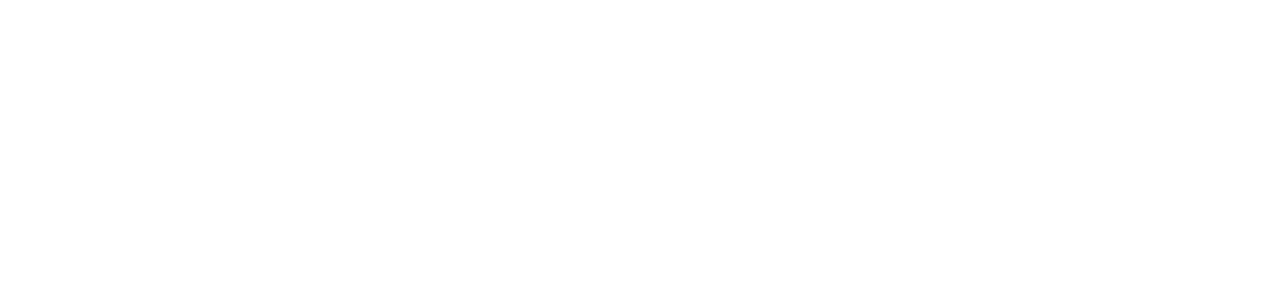
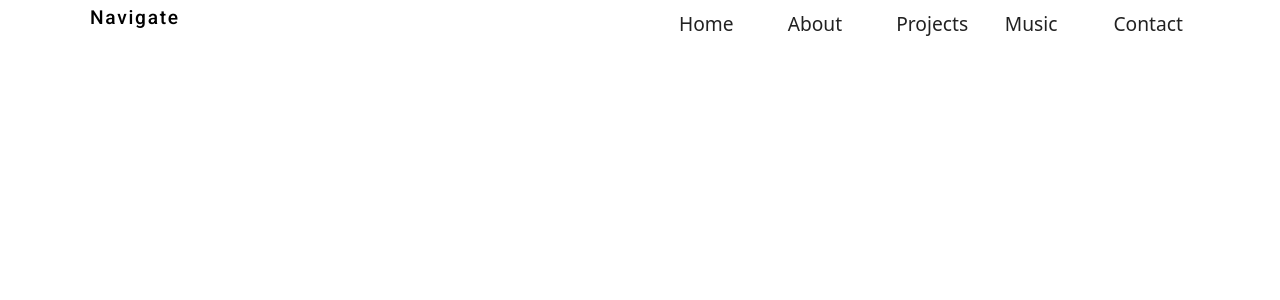
Before and after one commit to HugoCharles997/hugocharles_personal_website, an Angular app: page / in a window 1280 px wide. Shown: the top 300 px of the page. Built offline with nearby package versions, Linux system fonts and the light colour scheme.

Commit message:
add navbar items

```diff
--- a/angular.json
+++ b/angular.json
@@ -27,7 +27,7 @@
             "styles": [
               "@angular/material/prebuilt-themes/deeppurple-amber.css",
               "src/styles.scss",
-              "src/assets/bootstrap-grid.min.css"
+              "node_modules/bootstrap/dist/css/bootstrap.min.css"
             ],
             "scripts": []
           },
--- a/src/app/app.component.html
+++ b/src/app/app.component.html
@@ -1 +1,3 @@
+<app-navbar></app-navbar>
+
 <router-outlet></router-outlet>
--- /dev/null
+++ b/src/app/layout/footer/footer.component.html
@@ -0,0 +1 @@
+<p>footer works!</p>
--- /dev/null
+++ b/src/app/layout/navbar/navbar.component.html
@@ -0,0 +1,46 @@
+<div class="container">
+  <div class="row">
+    <div class="col">
+      <div class="d-flex justify-content-start">
+        <div class="right-toggle-menu">
+          <button class="toggle-button" mat-button [matMenuTriggerFor]="nav">
+            Navigate
+          </button>
+
+          <mat-menu #nav="matMenu">
+            <button mat-menu-item>Home</button>
+            <button mat-menu-item [matMenuTriggerFor]="about">About</button>
+            <button mat-menu-item [matMenuTriggerFor]="projects">
+              Projects
+            </button>
+            <button mat-menu-item>Music</button>
+            <button mat-menu-item>Contact</button>
+          </mat-menu>
+
+          <mat-menu #about="matMenu">
+            <button mat-menu-item>Career</button>
+            <button mat-menu-item>Hobbies</button>
+          </mat-menu>
+
+          <mat-menu #projects="matMenu">
+            <button mat-menu-item>Web Development</button>
+            <button mat-menu-item>Audio Development</button>
+          </mat-menu>
+        </div>
+      </div>
+    </div>
+    <div class="col">
+      <div class="d-flex justify-content-end">
+        <div class="left-navbar">
+          <div class="d-flex">
+            <button class="pl-4 pr-4" mat-menu-item>Home</button>
+            <button class="pl-4 pr-4" mat-menu-item>About</button>
+            <button class="pl-4 pr-4" mat-menu-item>Projects</button>
+            <button class="pl-4 pr-4" mat-menu-item>Music</button>
+            <button class="pl-4 pr-4" mat-menu-item>Contact</button>
+          </div>
+        </div>
+      </div>
+    </div>
+  </div>
+</div>
--- /dev/null
+++ b/src/app/layout/navbar/navbar.component.scss
@@ -0,0 +1,3 @@
+button {
+  font-size: 1.2rem;
+}
--- a/src/index.html
+++ b/src/index.html
@@ -1,14 +1,24 @@
-<!doctype html>
+<!DOCTYPE html>
 <html lang="en">
   <head>
-  <meta charset="utf-8">
+    <meta charset="utf-8" />
     <title>HugocharlesWebsite</title>
-  <base href="/">
-  <meta name="viewport" content="width=device-width, initial-scale=1">
-  <link rel="icon" type="image/x-icon" href="favicon.ico">
-  <link rel="preconnect" href="https://fonts.gstatic.com">
-  <link href="https://fonts.googleapis.com/css2?family=Roboto:wght@300;400;500&display=swap" rel="stylesheet">
-  <link href="https://fonts.googleapis.com/icon?family=Material+Icons" rel="stylesheet">
+    <base href="/" />
+    <meta name="viewport" content="width=device-width, initial-scale=1" />
+    <link rel="icon" type="image/x-icon" href="favicon.ico" />
+    <link rel="preconnect" href="https://fonts.gstatic.com" />
+    <link
+      href="https://fonts.googleapis.com/css2?family=Roboto:wght@300;400;500&display=swap"
+      rel="stylesheet"
+    />
+    <link
+      href="https://fonts.googleapis.com/icon?family=Material+Icons"
+      rel="stylesheet"
+    />
+    <link
+      rel="stylesheet"
+      href="https://stackpath.bootstrapcdn.com/bootstrap/4.5.2/css/bootstrap.min.css"
+    />
   </head>
   <body>
     <app-root></app-root>
```
Also changed, not shown: src/app/app.module.ts (+7 -1 lines), src/app/layout/footer/footer.component.ts (added, +10 -0 lines), src/app/layout/navbar/navbar.component.ts (added, +15 -0 lines), src/app/layout/footer/footer.component.scss (added), 2 other files (tests, documents, lock files or other folders). Lines whose indentation alone changed are shown as unchanged.
